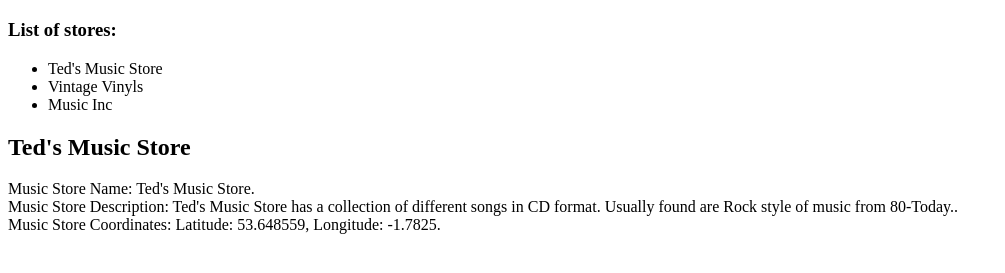
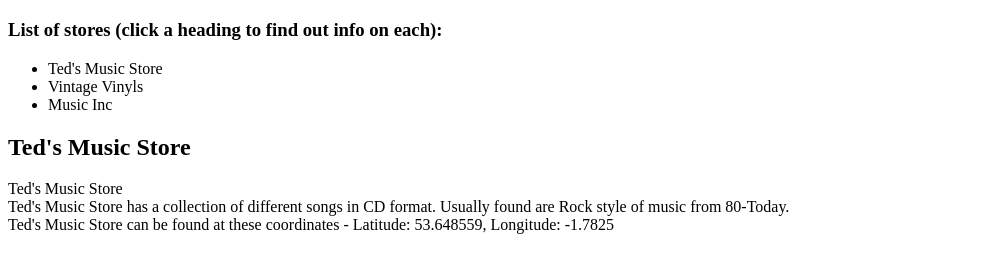
Before and after one commit to Applejack21/music-search, a plain HTML site: page views/home.html in a window 1280 px wide. Both pictures are taken after a click on the item "Ted's Music Store". Shown: the part 61-334 px from the top of the page, without its empty margins (0-1005 px from the left). Drawn offline with Linux system fonts and the light colour scheme.

Commit message:
Changes to variable names.

```diff
--- a/js/ajaxRetrieveInfo.js
+++ b/js/ajaxRetrieveInfo.js
@@ -1,4 +1,3 @@
-
 function ajax(url,success)
 {
 	const ajaxRequest = new XMLHttpRequest();
@@ -26,27 +25,30 @@ const infoP=document.getElementById("info");
 //allow \n to work on the info of the stores.
 infoP.setAttribute('style', 'white-space: pre;');
 
-function createHandler(country)
+function createHandler(musicStore)
 {
-	return function(){
-		titleH2.textContent=country.name;
-        infoP.textContent = `Music Store Name: ${country.name}. \n`;
-        infoP.textContent +=`Music Store Description: ${country.description}. \n`;
-        infoP.textContent += `Music Store Coordinates: Latitude: ${country.coordinates[0]}, Longitude: ${country.coordinates[1]}.`;
+	return function()
+    {
+		titleH2.textContent=musicStore.name;
+        infoP.textContent = `${musicStore.name} \n`;
+        infoP.textContent +=`${musicStore.description} \n`;
+        infoP.textContent += `${musicStore.name} can be found at these coordinates - Latitude: ${musicStore.coordinates[0]}, Longitude: ${musicStore.coordinates[1]}`;
 	}
 }
 
-function populateList(countries)
+function populateList(musicStores)
 {
-	countries.forEach(function(country){
+	musicStores.forEach(function(musicStore)
+    {
 		var newLi=document.createElement("li");
-		newLi.textContent=country.name;
-	    newLi.addEventListener("click", createHandler(country), false)
+		newLi.textContent=musicStore.name;
+	    newLi.addEventListener("click", createHandler(musicStore), false)
 		navList.appendChild(newLi);
 	})
 }
 
-function init(){
+function init()
+{
 	ajax("../data/musicStoreInfo.json",populateList);
 }
 
--- a/views/home.html
+++ b/views/home.html
@@ -6,7 +6,7 @@
 </head>
 <body>
 <h1>Homepage</h1>
-<h3>List of stores:</h3>
+<h3>List of stores (click a heading to find out info on each):</h3>
 <ul id="nav"></ul>
 <div id="content">
 	<h2 id="title"></h2>
```
